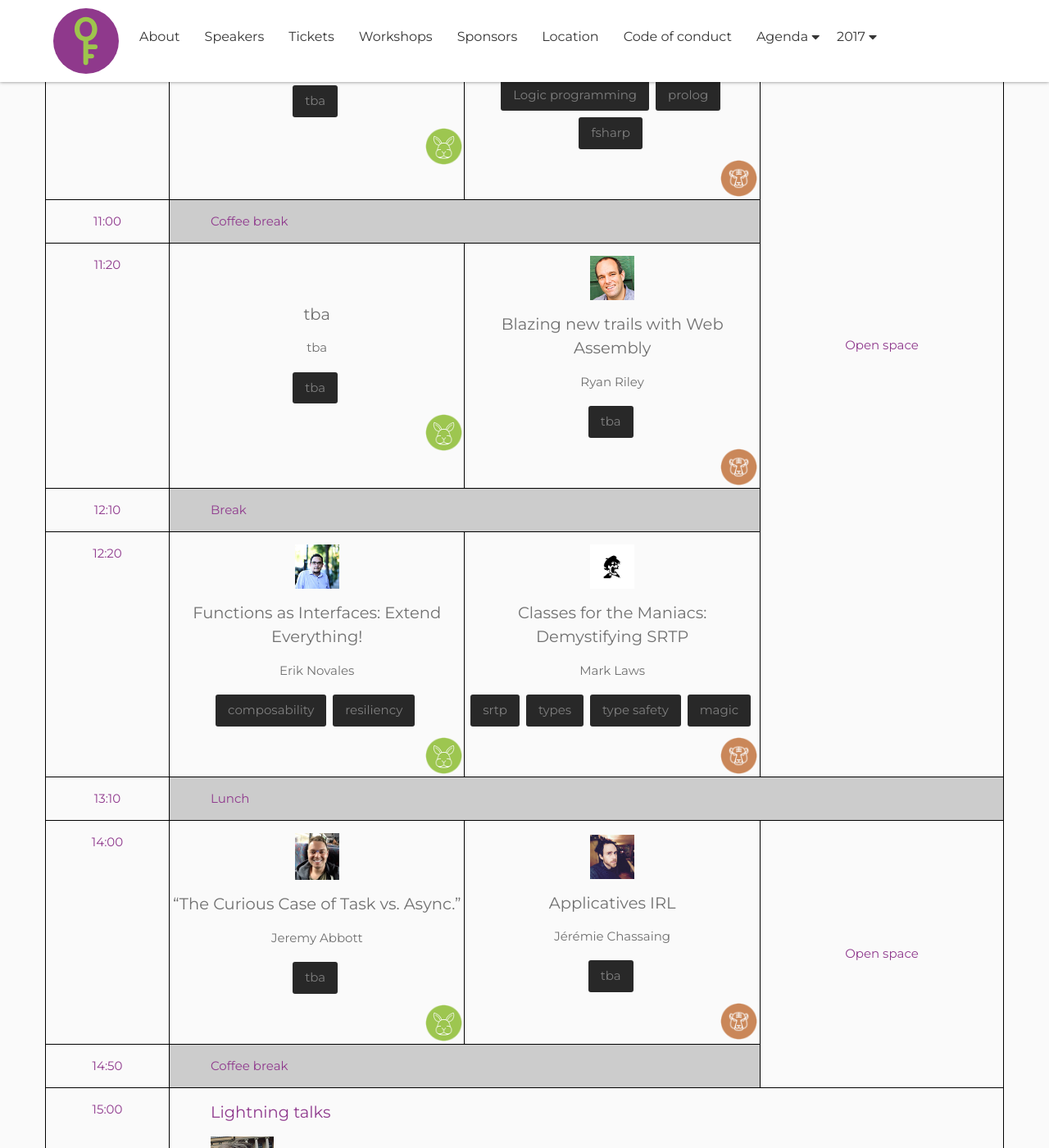
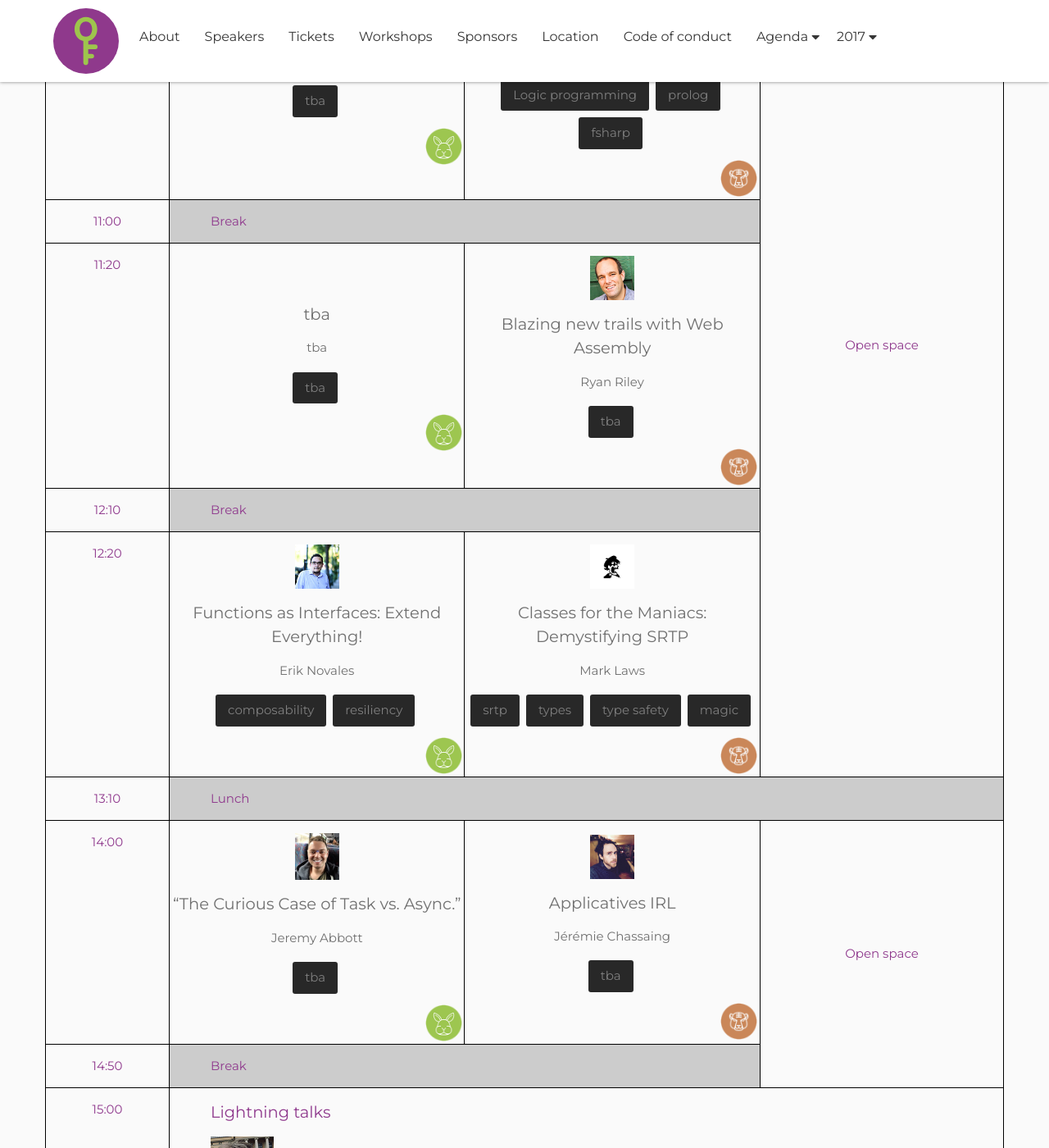
Before and after one commit to open-fsharp/open-fsharp.github.io, a Jekyll site: the page built from agenda/conference.md, in a window 1280 px wide and 1400 px high, scrolled down 1093 px. Shown: the whole window at 82% size. Built offline with Jekyll 4.4.1, drawn with Linux system fonts in a browser that asks for light colours; nearby versions of some CDN libraries; comment, search, counter and statistics services are not loaded.

Commit message:
add break on day 2

```diff
--- a/agenda/conference.md
+++ b/agenda/conference.md
@@ -141,7 +141,7 @@ title: Agenda conference 2018
 										</tr>
                                         <tr class="schedule-item">
                                             <td class="item-inner event-time"><span>11:00</span></td>
-                                            <td colspan="2" class="item-inner special event-schedule-break">Coffee break</td>
+                                            <td colspan="2" class="item-inner special event-schedule-break">Break</td>
                                         </tr>
                                         <tr class="schedule-item">
                                             <td class="item-inner event-time"><span>11:20</span></td>
@@ -280,7 +280,7 @@ title: Agenda conference 2018
                                         </tr>
                                         <tr class="schedule-item">
                                             <td class="item-inner event-time"><span>14:50</span></td>
-                                            <td colspan="2" class="item-inner special event-schedule-break">Coffee break</td>
+                                            <td colspan="2" class="item-inner special event-schedule-break">Break</td>
                                         </tr>
                                         <tr class="schedule-item">
                                             <td class="item-inner event-time"><span>15:00</span></td>
@@ -322,6 +322,10 @@ title: Agenda conference 2018
 													</div>
                                                 </div>
                                             </td>
+                                        </tr>
+                                        <tr class="schedule-item">
+                                            <td class="item-inner event-time"><span>16:30</span></td>
+                                            <td colspan="2" class="item-inner special event-schedule-break">Break</td>
                                         </tr>
                                         <tr class="schedule-item">
                                             <td class="item-inner event-time"><span>15:45</span></td>
```
